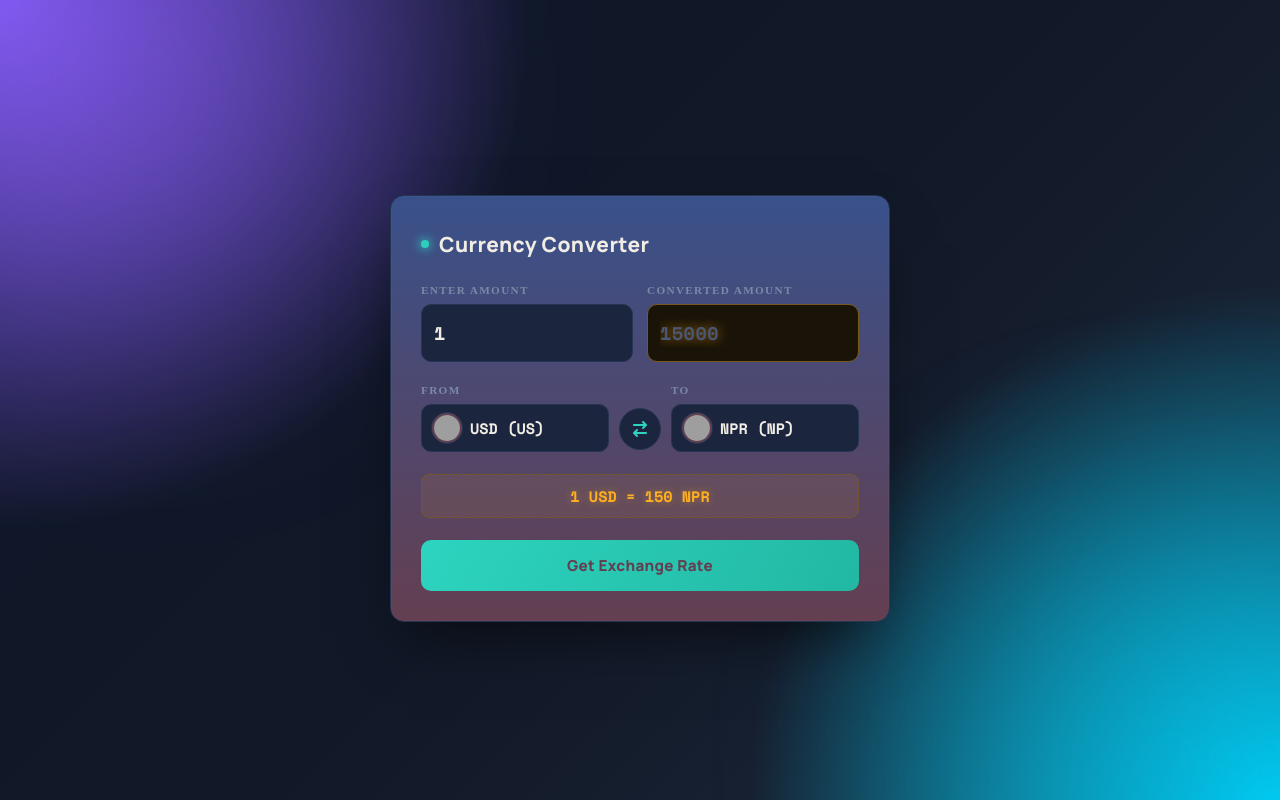
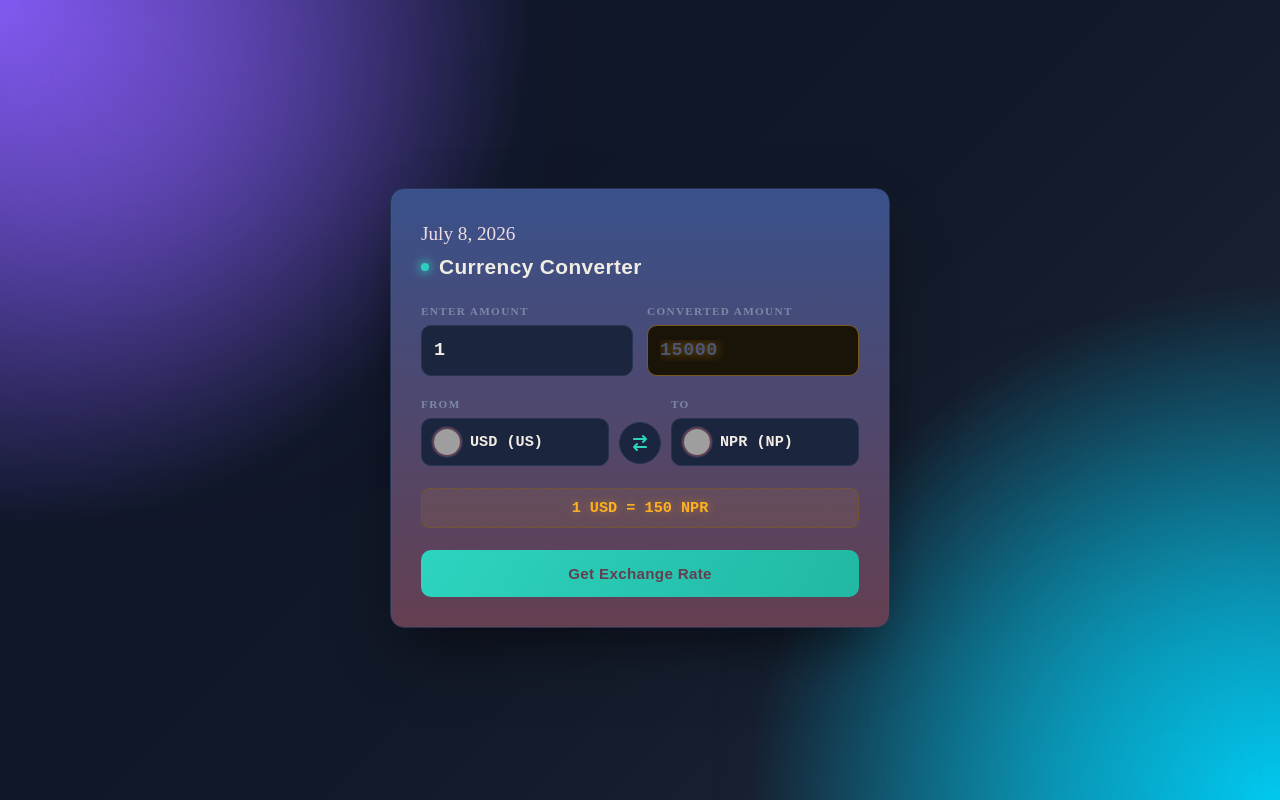
Before and after one commit to Shamir-dev/CurrencyExchangeApi, a plain HTML site: page index.html in a window 1280 px wide. Shown: the top 800 px of the page. Drawn offline with nearby package versions, Linux system fonts and the light colour scheme; no server answers; grey boxes are pictures that could not be loaded.

Commit message:
modification to show Real time Date

```diff
--- a/app.js
+++ b/app.js
@@ -243,3 +243,12 @@
 window.addEventListener("load", () => {
   updateExchangeRate();
 });
+
+
+const dateDiv = document.getElementById("date");
+function formatDate(date) {
+  const options = { year: 'numeric', month: 'long', day: 'numeric' };
+  return date.toLocaleDateString('en-US', options);
+}
+
+dateDiv.innerText = formatDate(new Date());
--- a/index.html
+++ b/index.html
@@ -80,6 +80,7 @@
 <body>
 
     <div class="container">
+        <div id="date"></div>
         <h2>Currency Converter</h2>
 
         <form>
--- a/style.css
+++ b/style.css
@@ -1,4 +1,10 @@
 
+#date {
+  font-size: 1.2em;
+  color: #f0dde2;
+  text-shadow: 0 1 10px #685b5b;
+  margin-bottom: 10px;
+}
 
 @import url('https://fonts.googleapis.com/css2?family=Space+Mono:wght@400;700&family=Manrope:wght@400;500;600;700;800&display=swap');
 
```
